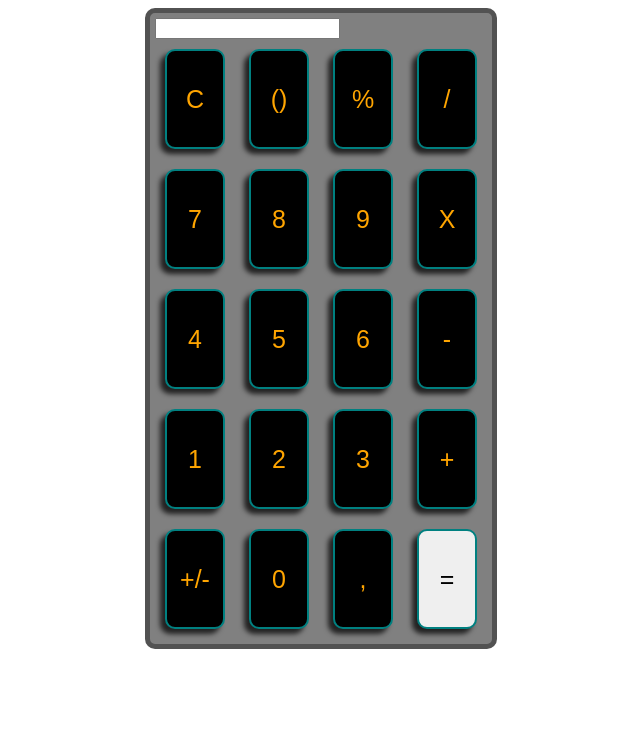
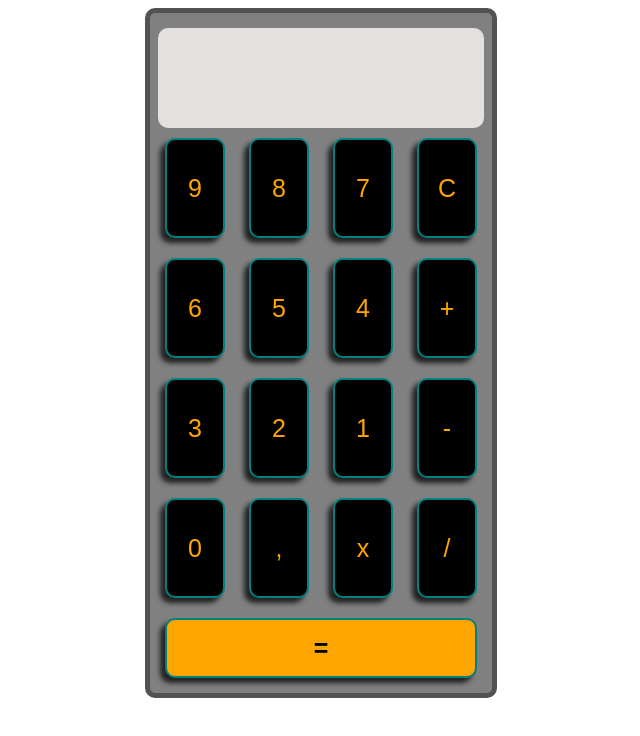
Before and after one commit to Ljequel/Calculator, a plain HTML site: page index.html in a window 1280 px wide. Shown: the whole page, without its empty margins (319-959 px from the left). Drawn offline with Linux system fonts and the light colour scheme.

Commit message:
Update index.html

```diff
--- a/index.html
+++ b/index.html
@@ -9,37 +9,37 @@
   </head>
   <body>
     <div class="container">
-      <input type="number" name="écran" id="screen" />
+      <h3 id="result"></h3>
 
       <div class="ligne">
-        <input type="button" value="C" class="btn-noir" />
-        <input type="button" value="()" class="btn-noir" />
-        <input type="button" value="%" class="btn-noir" />
-        <input type="button" value="/" class="btn-noir" />
+        <button class="btn-noir" id="9">9</button>
+        <button class="btn-noir" id="8">8</button>
+        <button class="btn-noir" id="7">7</button>
+        <button id="Clear">C</button>
       </div>
       <div class="ligne">
-        <input type="button" value="7" class="btn-noir" />
-        <input type="button" value="8" class="btn-noir" />
-        <input type="button" value="9" class="btn-noir" />
-        <input type="button" value="X" class="btn-noir" />
+        <button class="btn-noir" id="6">6</button>
+        <button class="btn-noir" id="5">5</button>
+        <button class="btn-noir" id="4">4</button>
+        <button class="btn-noir" id="+">+</button>
       </div>
       <div class="ligne">
-        <input type="button" value="4" class="btn-noir" />
-        <input type="button" value="5" class="btn-noir" />
-        <input type="button" value="6" class="btn-noir" />
-        <input type="button" value="-" class="btn-noir" />
+        <button class="btn-noir" id="3">3</button>
+        <button class="btn-noir" id="2">2</button>
+        <button class="btn-noir" id="1">1</button>
+        <button class="btn-noir" id="-">-</button>
       </div>
       <div class="ligne">
-        <input type="button" value="1" class="btn-noir" />
-        <input type="button" value="2" class="btn-noir" />
-        <input type="button" value="3" class="btn-noir" />
-        <input type="button" value="+" class="btn-noir" />
+        <button class="btn-noir" id="0">0</button>
+        <button class="btn-noir" id=",">,</button>
+        <button class="btn-noir" id="*">x</button>
+        <button class="btn-noir" id="/">/</button>
       </div>
       <div class="ligne">
-        <input type="button" value="+/-" class="btn-noir" />
-        <input type="button" value="0" class="btn-noir" />
-        <input type="button" value="," class="btn-noir" />
-        <input type="button" value="=" class="btn-orange" />
+        <button id="equal">=</button>
+      </div>
+
+        <script src="script.js"></script>
       </div>
     </div>
   </body>
```
